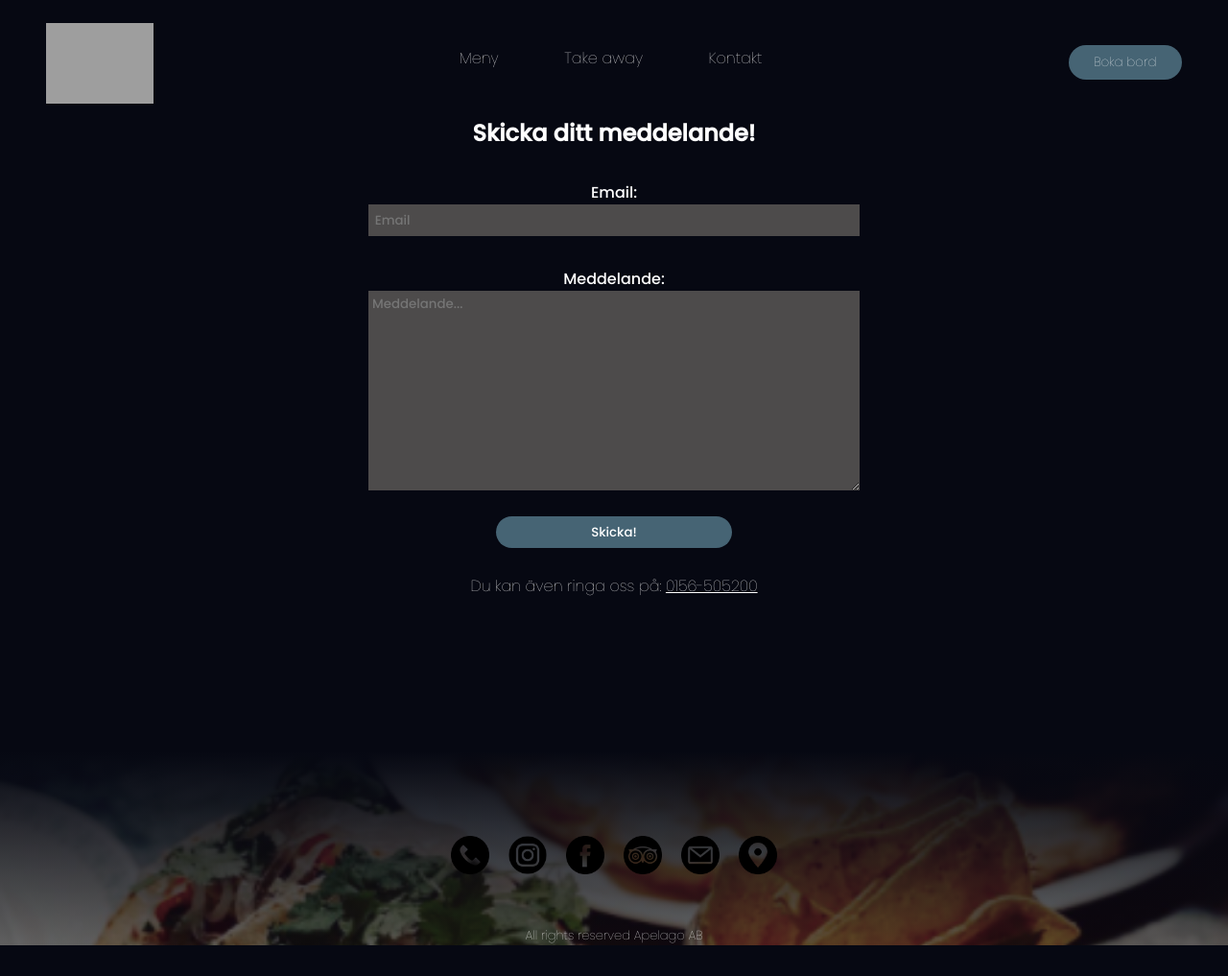
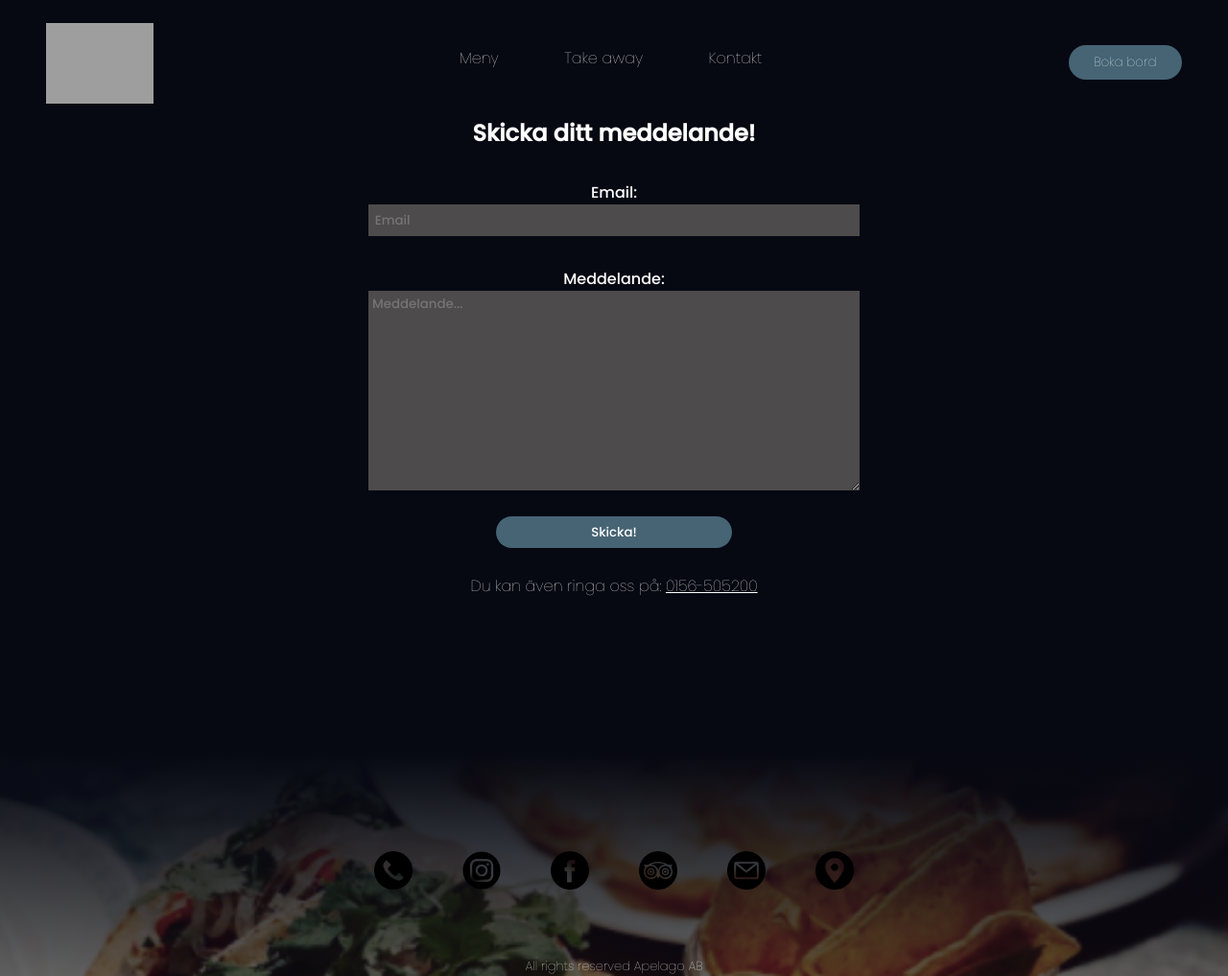
Before and after one commit to AspPontus/Kolsvinet, a plain HTML site: page contact/contact.html in a window 1280 px wide. Shown: the whole page at 96% size. Before the commit the page ends 985 px from the top, so only its background shows below. Drawn offline with Linux system fonts and the light colour scheme; grey boxes are pictures that could not be loaded.

Commit message:
kolsvinet

```diff
--- a/bookings/booking.css
+++ b/bookings/booking.css
@@ -104,11 +104,17 @@ body{
 }
 
 .magnify{
+    display: inline-block;
     transition: all .1s ease-in;
+    padding: 1rem;
+
+
 }
 
 .magnify:hover{
-    font-size: 120%;
+    display: inline-block;
+    transform: scale(1.2);
+
 }
 
 
--- a/contact/contact.css
+++ b/contact/contact.css
@@ -100,11 +100,17 @@ body{
 /*navbar end*/
 
 .magnify{
+    display: inline-block;
     transition: all .1s ease-in;
+    padding: 1rem;
+
+
 }
 
 .magnify:hover{
-    font-size: 120%;
+    display: inline-block;
+    transform: scale(1.2);
+
 }
 
 .contact{
```
